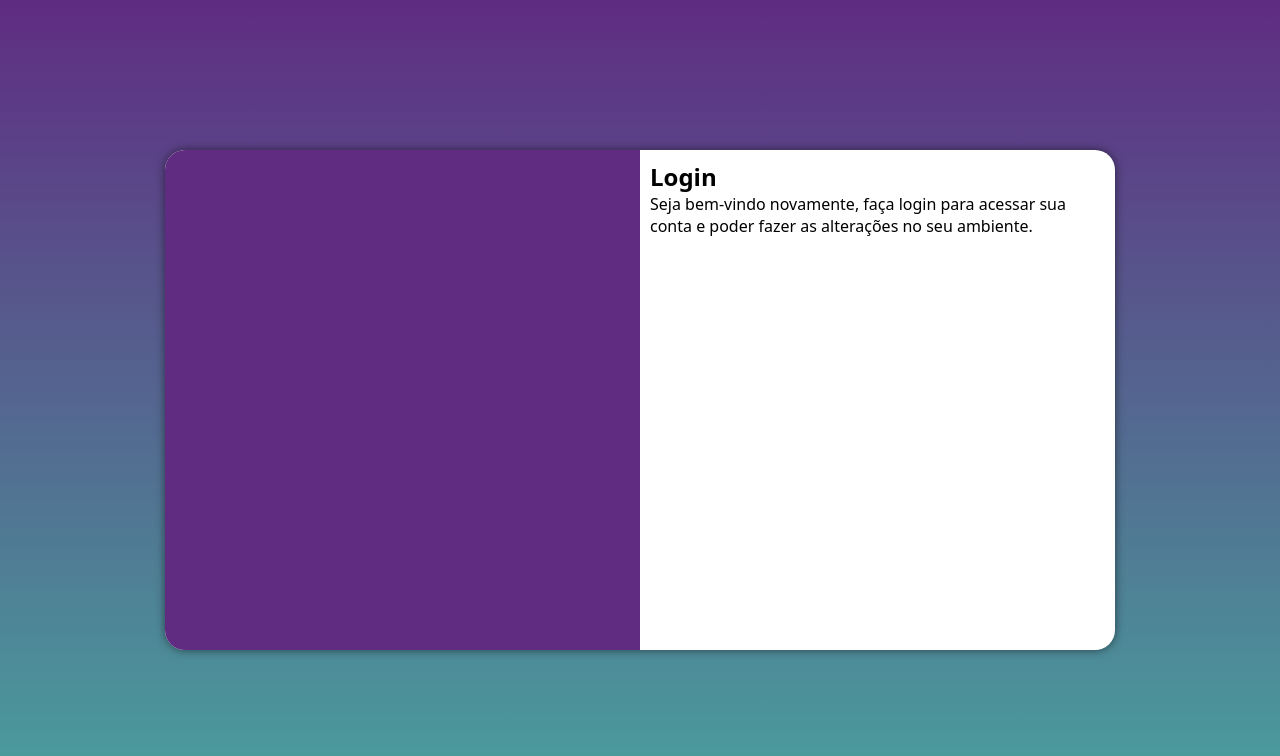
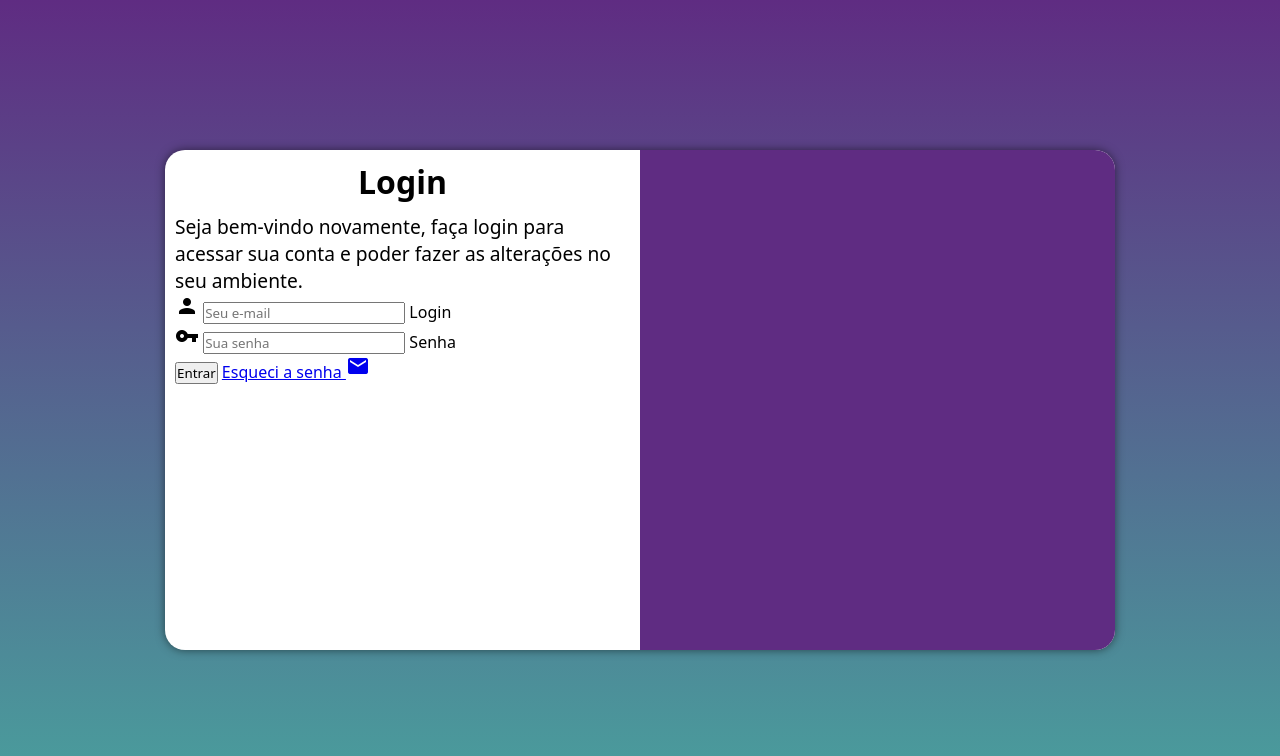
Before and after one commit to gostavovinicius/projeto-login, a plain HTML site: page index.html in a window 1280 px wide. Drawn offline with Linux system fonts and the light colour scheme.

Commit message:
adicionei o formulario

```diff
--- a/estilos/media-query.css
+++ b/estilos/media-query.css
@@ -30,12 +30,18 @@
         width: 950px;
     }
     section#login > div#imagem {
-        float: left;
+        float: right;
         width: 50%;
         height: 100%;
     }
     section#login > div#formulario {
-        float: right;
+        float: left;
         width: 50%;
     }
+    div#formulario > h1 {
+        font-size: 2em;
+    }
+    div#formulario > p {
+        font-size: 1.2em;
+    }
 }
--- a/estilos/style.css
+++ b/estilos/style.css
@@ -56,3 +56,12 @@ section#login > div#formulario {
     display: block;
     padding: 10px;
 }
+
+div#formulario > h1 {
+    text-align: center;
+    margin-bottom: 10px;
+}
+
+div#formulario > p {
+    font-size: 0.8em;
+}
--- a/index.html
+++ b/index.html
@@ -3,6 +3,8 @@
 <head>
     <meta charset="UTF-8">
     <meta name="viewport" content="width=device-width, initial-scale=1.0">
+    <link href="https://fonts.googleapis.com/icon?family=Material+Icons"
+      rel="stylesheet">
     <link rel="stylesheet" href="estilos/style.css">
     <link rel="stylesheet" href="estilos/media-query.css">
     <title>Login</title>
@@ -16,8 +18,21 @@
             <div id="formulario">
                 <h1>Login</h1>
                 <p>Seja bem-vindo novamente, faça login para acessar sua conta e poder fazer as alterações no seu ambiente.</p>
-                <form action="login.php" method="post">
-
+                <form action="login.php" method="post" autocomplete="on">
+                    <div class="campo">
+                        <span class="material-icons">person</span>
+                        <input type="email" name="login" id="ilogin" placeholder="Seu e-mail" autocomplete="email" required maxlength="30">
+                        <label for="ilogin">Login</label>
+                    </div>
+                    <div class="campo">
+                        <span class="material-icons">vpn_key</span>
+                        <input type="password" name="senha" id="isenha" placeholder="Sua senha" autocomplete="current-password" required minlength="8" maxlength="20">
+                        <label for="isenha">Senha</label>
+                    </div>
+                    <input type="submit" value="Entrar">
+                    <a href="esqueci.html">
+                        Esqueci a senha <span class="material-icons">mail</span>
+                    </a>
                 </form>
             </div>
         </section>
```
